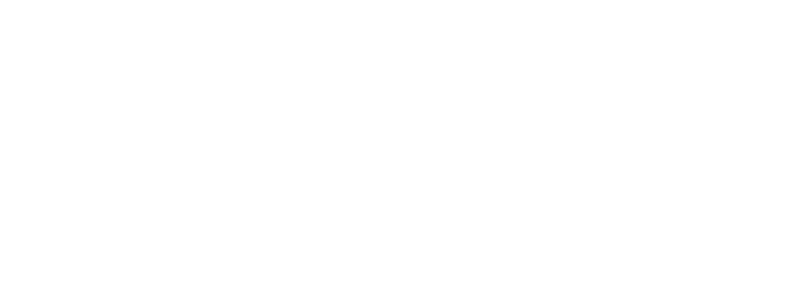
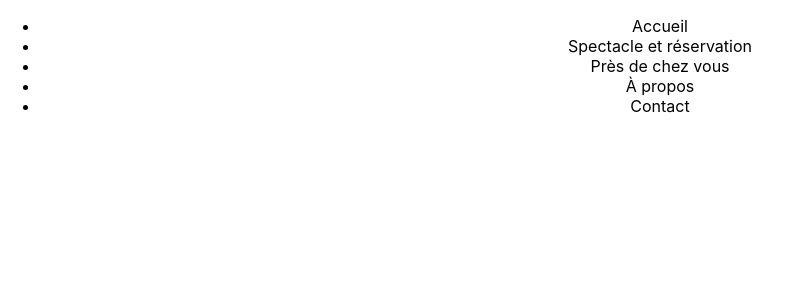
Before and after one commit to ho823/Wild-circus-front, a React (Create React App) app: page / in a window 1280 px wide. Shown: the top 300 px of the page, without its empty margins (0-791 px from the left). Built offline with nearby package versions, Linux system fonts and the light colour scheme.

Commit message:
Navbar architecture done

```diff
--- a/src/App.js
+++ b/src/App.js
@@ -1,10 +1,11 @@
 import React from 'react';
+import Navbar from './components/Navbar';
 import './App.css';
 
 function App() {
   return (
     <div className="App">
-
+      <Navbar />
     </div>
   );
 }
--- /dev/null
+++ b/src/components/Navbar.jsx
@@ -0,0 +1,16 @@
+import React from 'react';
+
+export default function Navbar() {
+  return (
+    <div>
+      <ul>
+        <li>Accueil</li>
+        <li>Spectacle et réservation</li>
+        <li>Près de chez vous</li>
+        <li>À propos</li>
+        <li>Contact</li>
+      </ul>
+
+    </div>
+  );
+}
```
